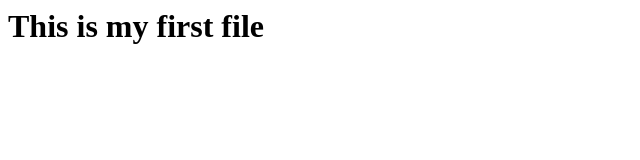
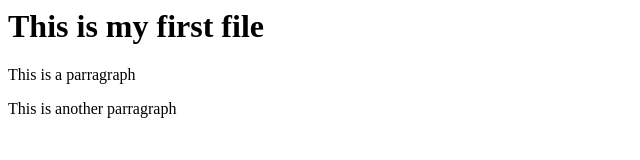
Before and after one commit to eldermixer/git-tutorial, a plain HTML site: page index.html in a window 1280 px wide. Shown: the whole page, without its empty margins (0-640 px from the left). Drawn offline with Linux system fonts and the light colour scheme.

Commit message:
Updated index structure

```diff
--- a/index.html
+++ b/index.html
@@ -4,5 +4,9 @@
 	</head>
 	<body>
 		<h1>This is my first file</h1>
+
+		<p>This is a parragraph</p>
+		<p>This is another parragraph</p>
+
 	</body>
  </html>
```
